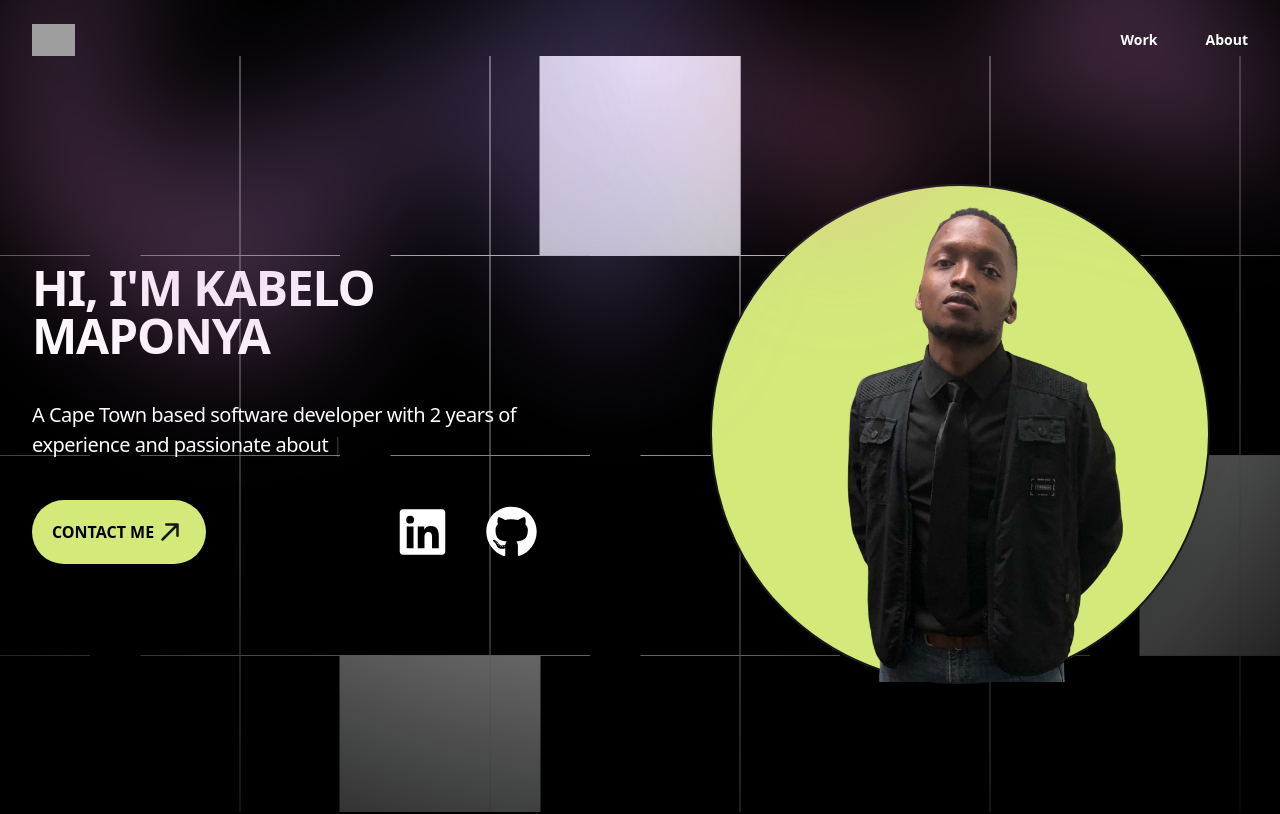
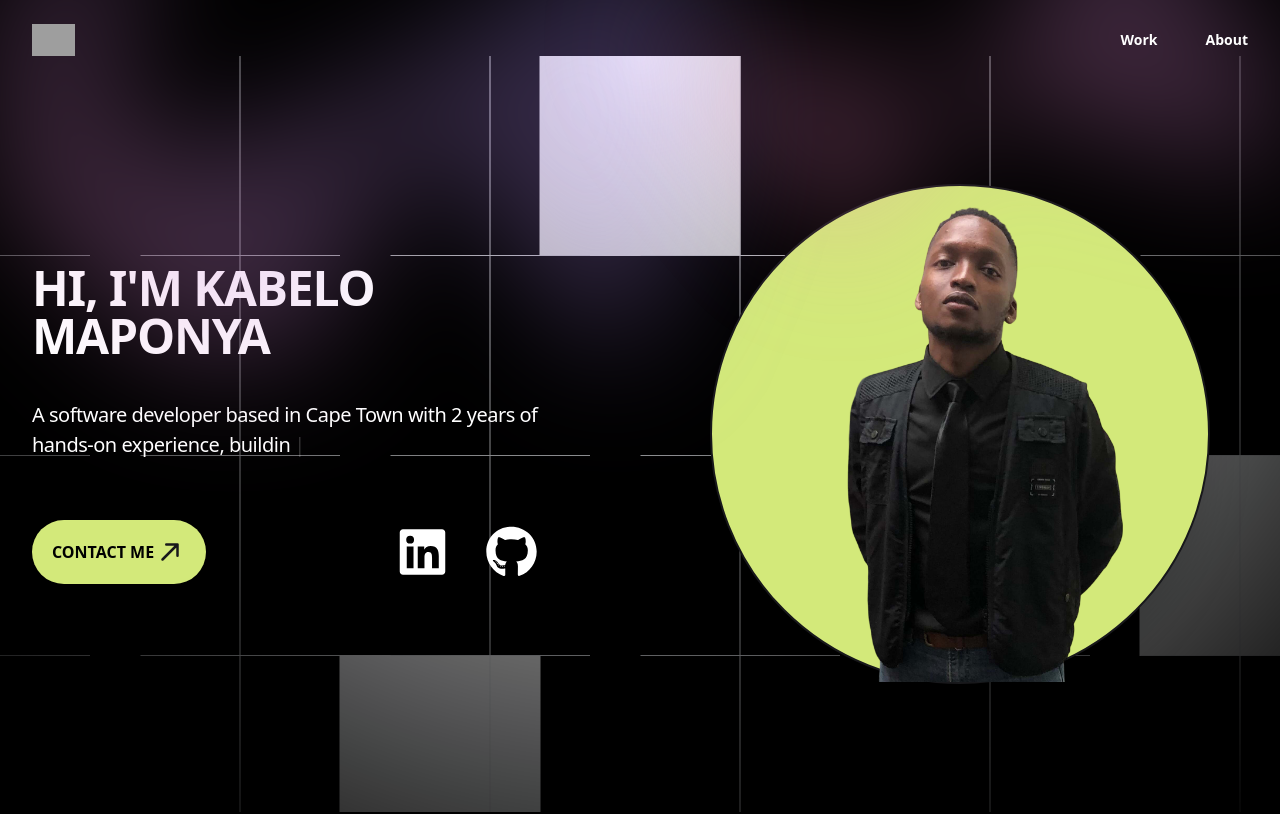
Before and after one commit to KabeloMaps/Portfolio, a React (Vite) app: page / in a window 1280 px wide. Shown: the top 814 px of the page. Built offline with nearby package versions, Linux system fonts and the light colour scheme; grey boxes are pictures that could not be loaded; a web font is replaced by a local one.

Commit message:
fixed text overflow on the Hero section

```diff
--- a/src/components/About.tsx
+++ b/src/components/About.tsx
@@ -1,19 +1,19 @@
 export default function About() {
   return (
     <section id="about">
-      <div className="text-white pb-10  grid grid-cols-2">
+      <div className="text-white pb-10 grid  lg:grid-cols-2">
         <div className="px-4">
-          <h3 className=" text-[2.5rem] font-bold font-family-third ">
+          <h3 className=" text-[2.5rem] font-bold font-family-third pb-8">
             ABOUT ME
           </h3>
         </div>
         <div className=" about-description px-5">
-          <h1 className="heading5 text-[1.45rem] pb-4 font-semibold font-family-third">
+          <h1 className="heading5 text-[1.45rem] pb-9 font-semibold font-family-third">
             I enjoy turning designs into clean, maintainable interfaces. I work
             mainly with TypeScript, React, HTML, CSS, and Tailwind, and I’ve
             also spent time building projects with C# on the backend.
           </h1>
-          <p className=" text-[1.125rem] font-family-third font-light">
+          <p className=" text-[1.325rem] pb-4 font-family-secondary font-normal ">
             I completed a BCom in Information Systems at UCT, which taught me
             how to think about systems instead of just syntax. Outside of code,
             I play chess and piano — both of which sharpen my patience,
--- a/src/components/HeroSection.tsx
+++ b/src/components/HeroSection.tsx
@@ -8,7 +8,7 @@ import { FontAwesomeIcon } from "@fortawesome/react-fontawesome";
 export default function HeroSection() {
   return (
     <div className=" relative  isolate overflow-hidden p-48 bg-black-400 px-6 py-24 sm:py-32 lg:overflow-visible lg:px-0">
-      <div className="absolute inset-0 -z-10  overflow-hidden">
+      <div className="overlays absolute inset-0 -z-10  overflow-hidden">
         <svg
           aria-hidden="true"
           className="absolute top-0 left-[max(50%,25rem)] h-256 w-512 -translate-x-1/2 mask-[radial-gradient(64rem_64rem_at_top,white,transparent)] stroke-gray-200"
@@ -42,22 +42,27 @@ export default function HeroSection() {
       <div className="mx-auto grid  max-w-2xl grid-cols-1 gap-y-16 lg:mx-0 lg:max-w-none lg:grid-cols-2 lg:items-start lg:gap-y-10">
         <div className="lg:col-span-2  lg:col-start-1 lg:row-start-1 lg:mx-auto lg:grid lg:w-full lg:max-w-7xl lg:grid-cols-2 lg:gap-x-8 lg:px-8">
           <div className="lg:pr-4">
-            <div className=" lg:max-w-lg">
+            <div className=" lg:max-w-lg  flex-col ">
               <h1 className="mt-20 mb-10 text-9xl font-semibold tracking-tight text-pretty text-white sm:text-5xl">
                 HI, I'M KABELO MAPONYA
               </h1>
-              <p className="mt-6text-xl/8 text-[1.25rem] text-white">
+              <p className="mt-6text-xl/8 min-h-4 overflow-scroll text-[1.25rem] text-white">
+                <div className="overflow-hidden h-20">
                   <TextType
                     text={[
-                    "A Cape Town based software developer with 2 years of experience and passionate about building accessible and user friendly websites... ",
+                      "A software developer based in Cape Town with 2 years of hands-on experience, building accessible and user-friendly websites.",
                     ]}
                     typingSpeed={75}
                     pauseDuration={500}
                     showCursor={true}
                     cursorCharacter="|"
+                    cursorBlinkDuration={0.5}
+                    loop
                   />
+                </div>
               </p>
-              <div className=" flex   items-center mt-10">
+
+              <div className=" flex items-center mt-10">
                 <Button
                   className="flex px-5 items-center rounded-4xl bg-pretty py-4 text-base font-semibold shadow-sm hover:bg-indigo-500 focus-visible:outline focus-visible:outline-offset-2 focus-visible:outline-indigo-600"
                   style={{ backgroundColor: "rgb(211, 233, 122)" }}
```
Lines whose indentation alone changed are shown as unchanged.
